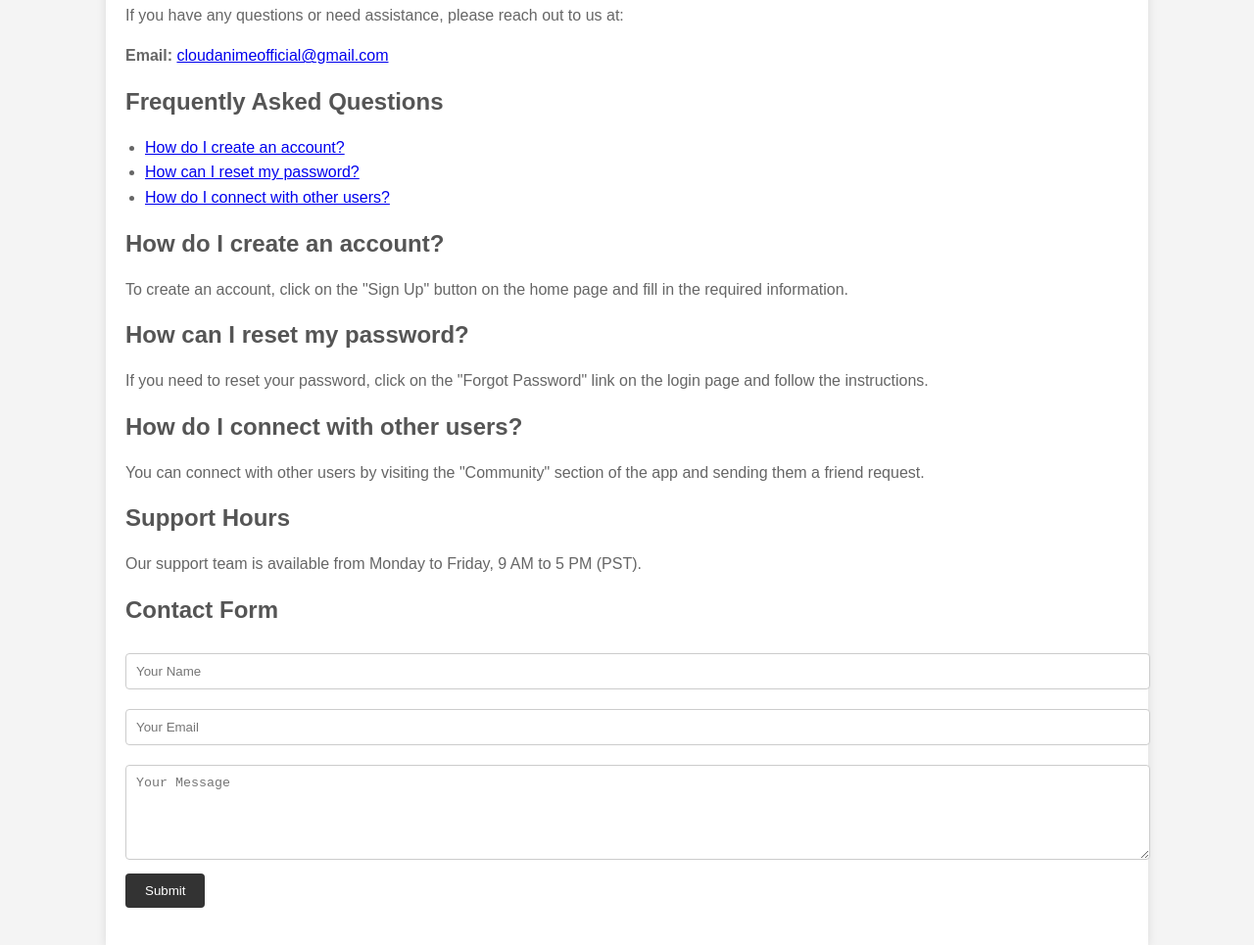
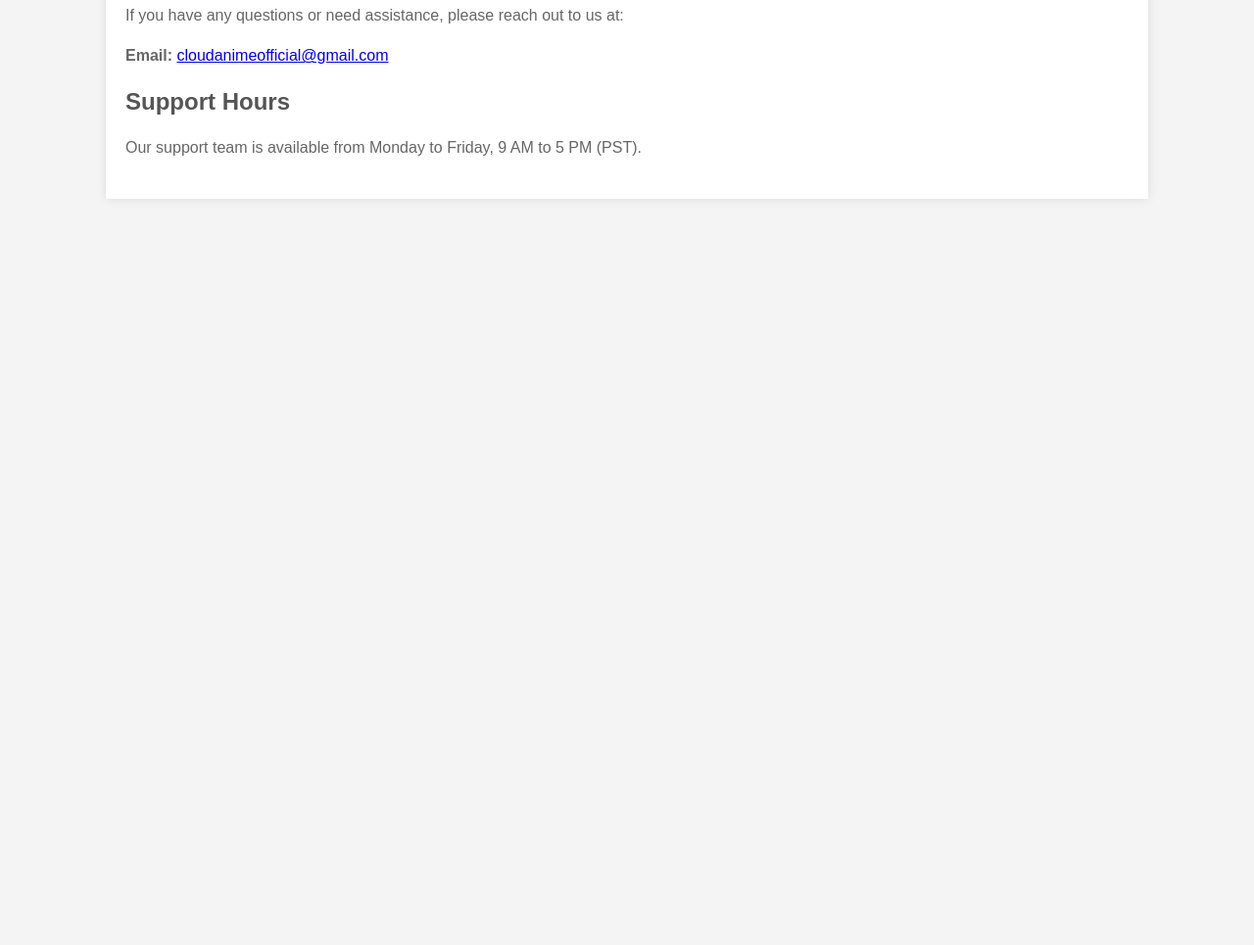
Before and after one commit to cloudanime23/support, a plain HTML site: page index.html in a window 1280 px wide. Shown: the part 145-1110 px from the top of the page at 98% size. After the commit the page ends 800 px from the top, so only its background shows below. Drawn offline with Linux system fonts and the light colour scheme.

Commit message:
Update index.html

```diff
--- a/index.html
+++ b/index.html
@@ -69,42 +69,8 @@
     </div>
 
     <div class="section">
-        <h2>Frequently Asked Questions</h2>
-        <ul>
-            <li><a href="#faq1">How do I create an account?</a></li>
-            <li><a href="#faq2">How can I reset my password?</a></li>
-            <li><a href="#faq3">How do I connect with other users?</a></li>
-        </ul>
-    </div>
-
-    <div class="section" id="faq1">
-        <h2>How do I create an account?</h2>
-        <p>To create an account, click on the "Sign Up" button on the home page and fill in the required information.</p>
-    </div>
-
-    <div class="section" id="faq2">
-        <h2>How can I reset my password?</h2>
-        <p>If you need to reset your password, click on the "Forgot Password" link on the login page and follow the instructions.</p>
-    </div>
-
-    <div class="section" id="faq3">
-        <h2>How do I connect with other users?</h2>
-        <p>You can connect with other users by visiting the "Community" section of the app and sending them a friend request.</p>
-    </div>
-
-    <div class="section">
         <h2>Support Hours</h2>
         <p>Our support team is available from Monday to Friday, 9 AM to 5 PM (PST).</p>
-    </div>
-
-    <div class="section">
-        <h2>Contact Form</h2>
-        <form class="contact-form">
-            <input type="text" name="name" placeholder="Your Name" required>
-            <input type="email" name="email" placeholder="Your Email" required>
-            <textarea name="message" placeholder="Your Message" rows="5" required></textarea>
-            <button type="submit">Submit</button>
-        </form>
     </div>
 </div>
 
```
